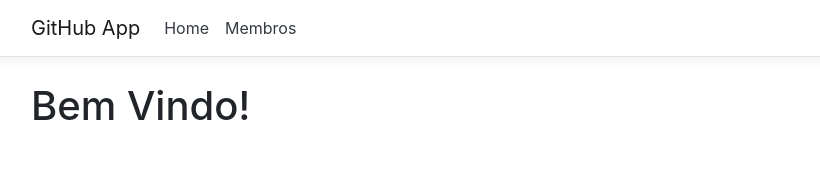
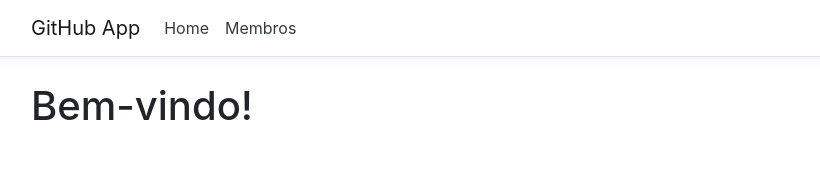
Before and after one commit to eonascimento/LelloChallengeApp, an Angular app in the folder lello-challenge-app/: page /home in a window 1280 px wide. Shown: the top 180 px of the page, without its empty margins (54-874 px from the left). Built offline with nearby package versions, Linux system fonts and the light colour scheme.

Commit message:
Correção escrita

```diff
--- a/lello-challenge-app/src/app/navegacao/home/home.component.html
+++ b/lello-challenge-app/src/app/navegacao/home/home.component.html
@@ -1,3 +1,3 @@
 <div class="container main-container">
-  <h1>Bem Vindo!</h1>
+  <h1>Bem-vindo!</h1>
 </div>
```
